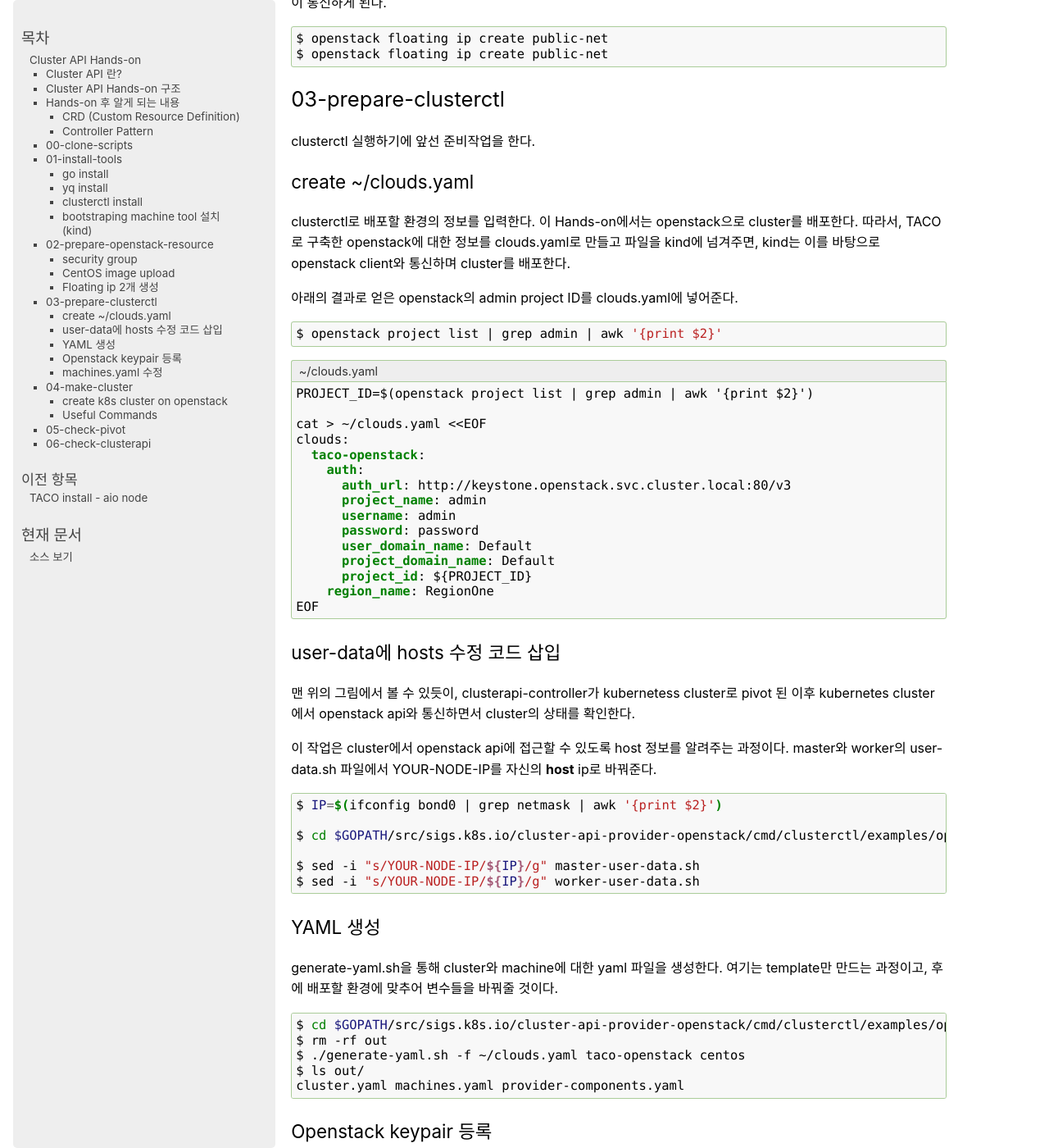
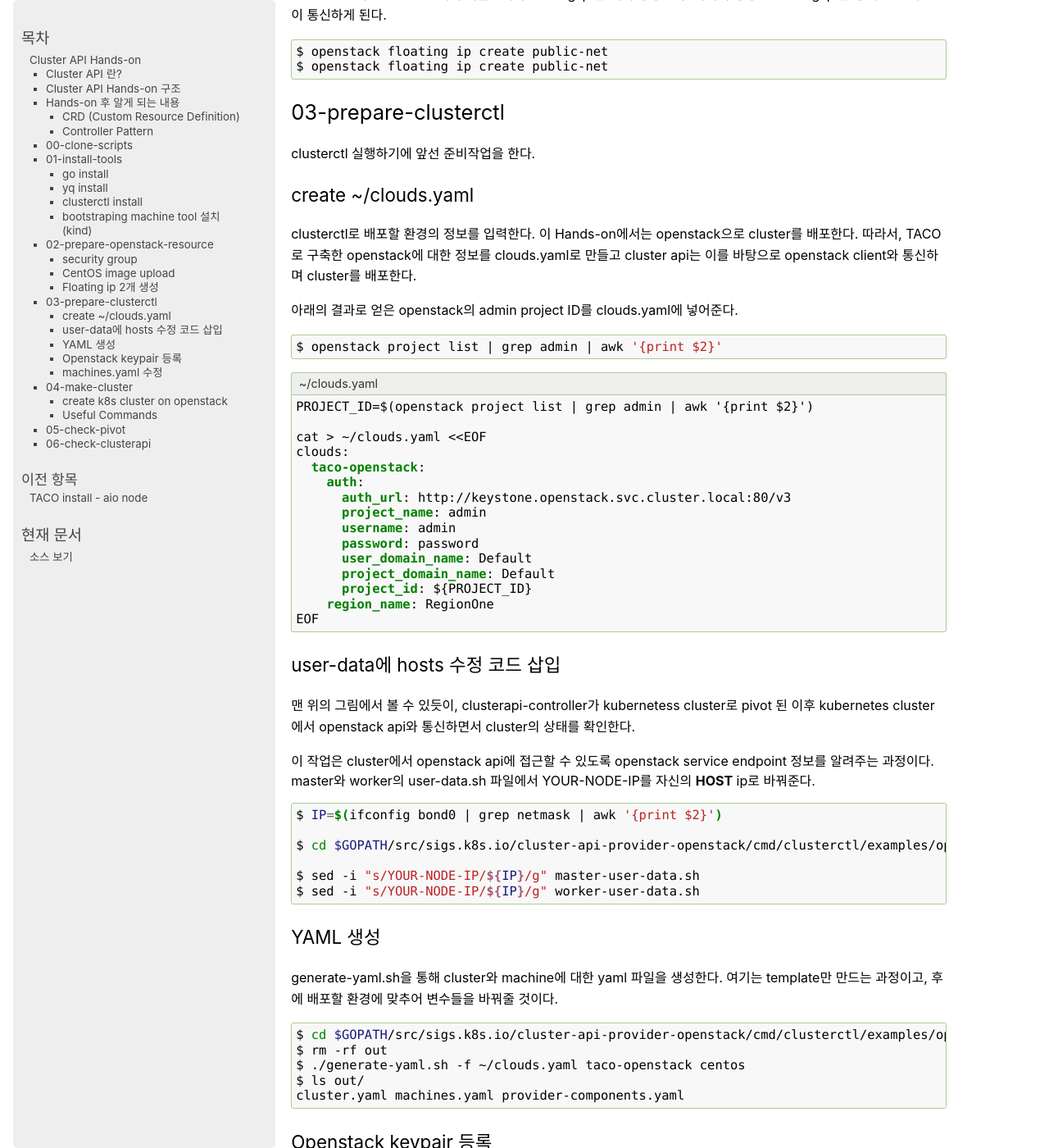
Before and after one commit to openinfradev/openinfraday-2019-handson-docs, a Sphinx documentation site: the page built from docs/source/cluster-api.rst, in a window 1280 px wide and 1400 px high, scrolled down 3638 px. Shown: the whole window at 82% size. Built offline with Sphinx 7.4.7, drawn with Linux system fonts in a browser that asks for light colours; some of the changed text lies outside the part shown.

Commit message:
fix typo

```diff
--- a/docs/source/cluster-api.rst
+++ b/docs/source/cluster-api.rst
@@ -108,13 +108,14 @@ Open source로부터 git clone을 받고, clusterctl binary 파일을 생성한
    $ make clusterctl
    $ rm -rf ~/go/bin/clusterctl
    $ cp -f $GOPATH/src/sigs.k8s.io/cluster-api-provider-openstack/bin/clusterctl ~/go/bin/
+   $
 
 
 bootstraping machine tool 설치 (kind)
 -------------------------------------
 
-kind(kubernetes in docker)를 설치한다.
-kind 는 bootstraping machine으로, 처음에 custom resource를 정의하고 생성하는 역할을 한다.
+| kind(kubernetes in docker)를 설치한다.
+| kind 는 bootstraping machine으로, 처음에 cluster-api가 kind에 custom resource를 정의한다.
 
 .. code-block:: bash
 
@@ -181,7 +182,7 @@ create ~/clouds.yaml
 clusterctl로 배포할 환경의 정보를 입력한다.
 이 Hands-on에서는 openstack으로 cluster를 배포한다.
 따라서, TACO로 구축한 openstack에 대한 정보를 clouds.yaml로 만들고
-파일을 kind에 넘겨주면, kind는 이를 바탕으로 openstack client와 통신하며 cluster를 배포한다.
+cluster api는 이를 바탕으로 openstack client와 통신하며 cluster를 배포한다.
 
 아래의 결과로 얻은 openstack의 admin project ID를 clouds.yaml에 넣어준다.
 
@@ -210,13 +211,13 @@ clusterctl로 배포할 환경의 정보를 입력한다.
 
 
 user-data에 hosts 수정 코드 삽입
---------------------------------
+---------------------------------
 
 맨 위의 그림에서 볼 수 있듯이, clusterapi-controller가 kubernetess cluster로 pivot 된 이후
 kubernetes cluster에서 openstack api와 통신하면서 cluster의 상태를 확인한다.
 
-이 작업은 cluster에서 openstack api에 접근할 수 있도록 host 정보를 알려주는 과정이다.
-master와 worker의 user-data.sh 파일에서 YOUR-NODE-IP를 자신의 **host** ip로 바꿔준다.
+| 이 작업은 cluster에서 openstack api에 접근할 수 있도록 openstack service endpoint 정보를 알려주는 과정이다.
+| master와 worker의 user-data.sh 파일에서 YOUR-NODE-IP를 자신의 **HOST** ip로 바꿔준다.
 
 .. code-block:: bash
 
@@ -251,6 +252,7 @@ vm에 넣을 keypair를 만들고 openstack에 등록한다.
 .. code-block:: bash
 
    $ openstack keypair create --public-key ~/.ssh/openstack_tmp.pub cluster-api-provider-openstack
+   $
 
 
 machines.yaml 수정
@@ -327,6 +329,7 @@ create k8s cluster on openstack
 .. code-block:: bash
 
    $ clusterctl create cluster --bootstrap-type kind --provider openstack -c ~/cluster.yaml -m ~/machines.yaml -p ~/provider-components.yaml
+   $
 
 Useful Commands
 ----------------
```
